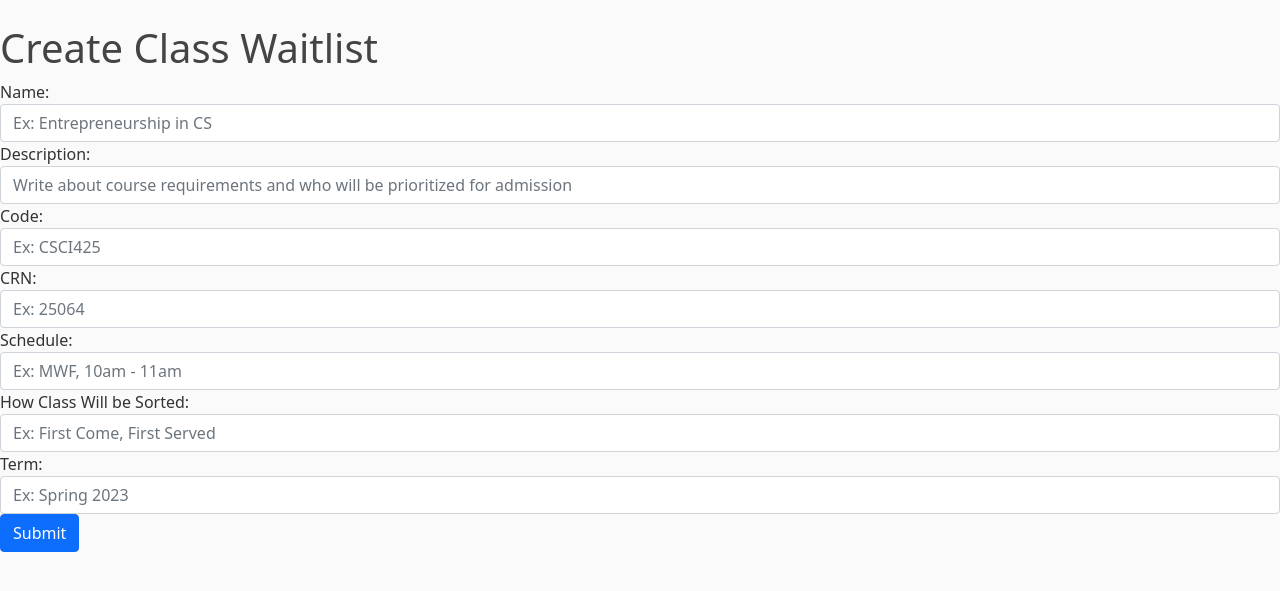
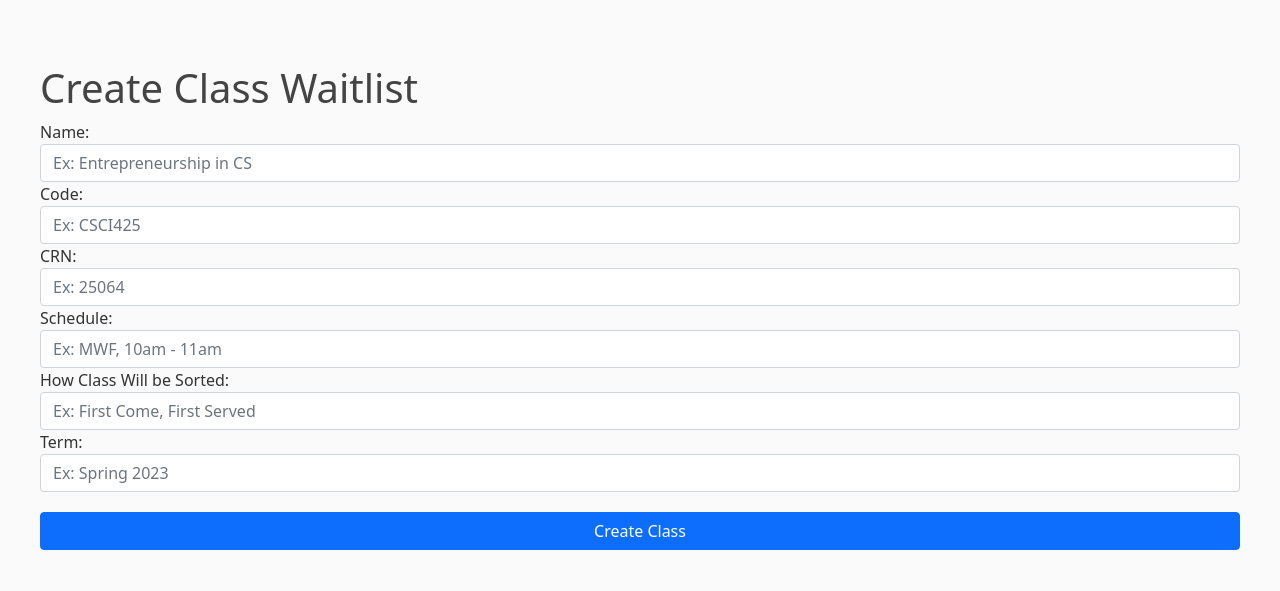
Before and after one commit to MightyThor10/waitlist, a Django app: page /studenthome/createclass/ in a window 1280 px wide. Shown: the part 56-647 px from the top of the page. Run offline with Django 4.2, Linux system fonts and the light colour scheme.

Commit message:
Update styling on create class html file

```diff
--- a/Code/studentview/templates/studentview/create_class.html
+++ b/Code/studentview/templates/studentview/create_class.html
@@ -3,6 +3,7 @@
 
 
 {% block content %}
+<div style="padding:40px">
 <h1>Create Class Waitlist</h1>
 
 <form action="" method="post">
@@ -12,8 +13,6 @@
         <div class="form-group">
                 <label for="className">Name:</label>
                 <input type="text" class="form-control" id="className" name="className" placeholder="Ex: Entrepreneurship in CS">
-                <label for="classDesc">Description:</label>
-                <input type="text" class="form-control" id="classDesc" name="classDesc" placeholder="Write about course requirements and who will be prioritized for admission">
                 <label for="classCode">Code:</label>
                 <input type="text" class="form-control" id="classCode" name="classCode" placeholder="Ex: CSCI425">
                 <label for="classCRN">CRN:</label>
@@ -25,7 +24,7 @@
                 <label for="classTerm">Term:</label>
                 <input type="text" class="form-control" id="classTerm" name="classTerm" placeholder="Ex: Spring 2023">
         </div>
-        <button type="submit" class="btn btn-primary">Submit</button>
+        <button type="submit" class="btn btn-primary" style="margin-top:20px;width:100%">Create Class</button>
 </form>
 
 {% for aClass in classes %}
@@ -33,6 +32,7 @@
         <p> Class Name: {{ aClass }} - CLASS ID: {{aClass.id}}</p>
 
 {% endfor %}
+</div>
 
 
 
```
